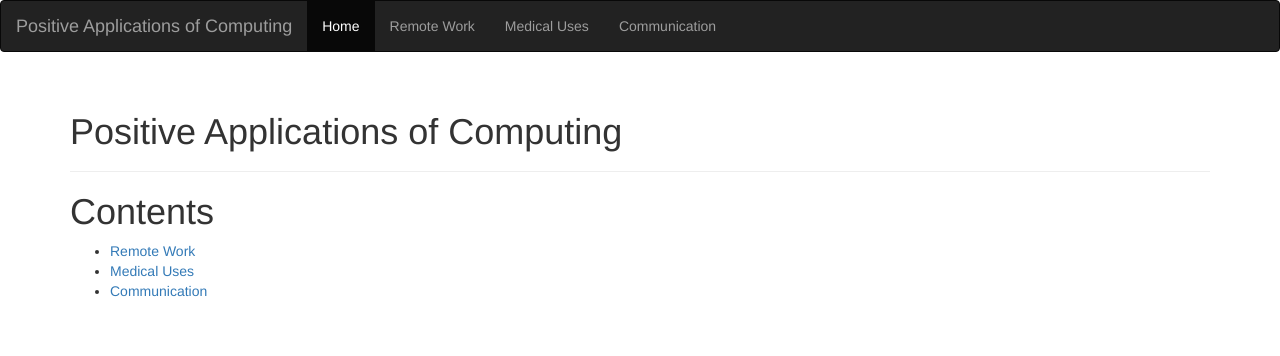
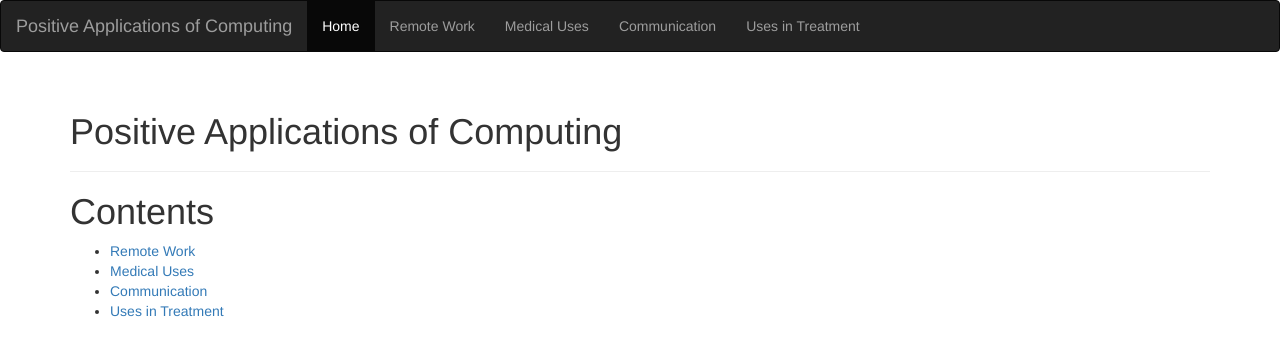
Before and after one commit to Arphomas/progBlackPractical3, a plain HTML site: page index.html in a window 1280 px wide. Drawn offline with nearby package versions, Linux system fonts and the light colour scheme.

Commit message:
Update navigation buttons.

```diff
--- a/index.html
+++ b/index.html
@@ -19,6 +19,7 @@
 					<li><a href="remote_work.html">Remote Work</a></li>
 					<li><a href="medical_uses.html">Medical Uses</a></li>
 					<li><a href="communication.html">Communication</a></li>
+					<li><a href="computing_and_treatment.html">Uses in Treatment</a></li>
 				</ul>
 			</div>
 		</nav>
@@ -32,6 +33,7 @@
 				<li><a href="remote_work.html">Remote Work</a></li>
 				<li><a href="medical_uses.html">Medical Uses</a></li>
 				<li><a href="communication.html">Communication</a></li>
+				<li><a href="computing_and_treatment.html">Uses in Treatment</a></li>
 			</ul>
 		</div>
 
```
Also changed, not shown: communication.html (+1 -0 lines), computing_and_treatment.html (+1 -0 lines), medical_uses.html (+1 -0 lines), remote_work.html (+1 -0 lines).
